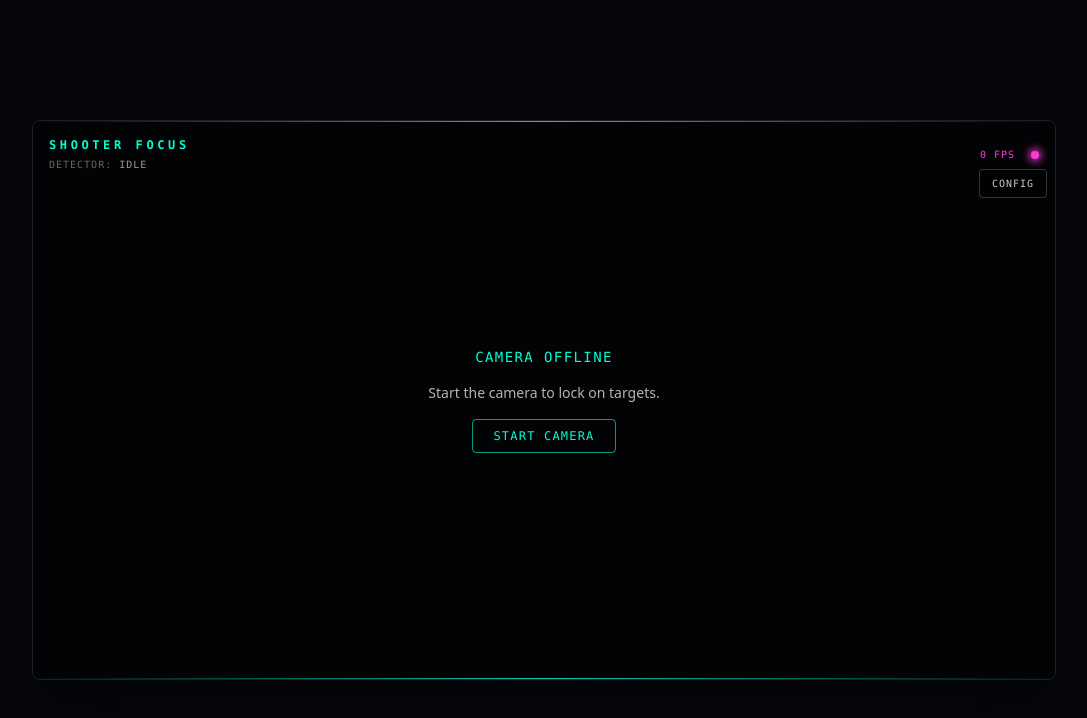
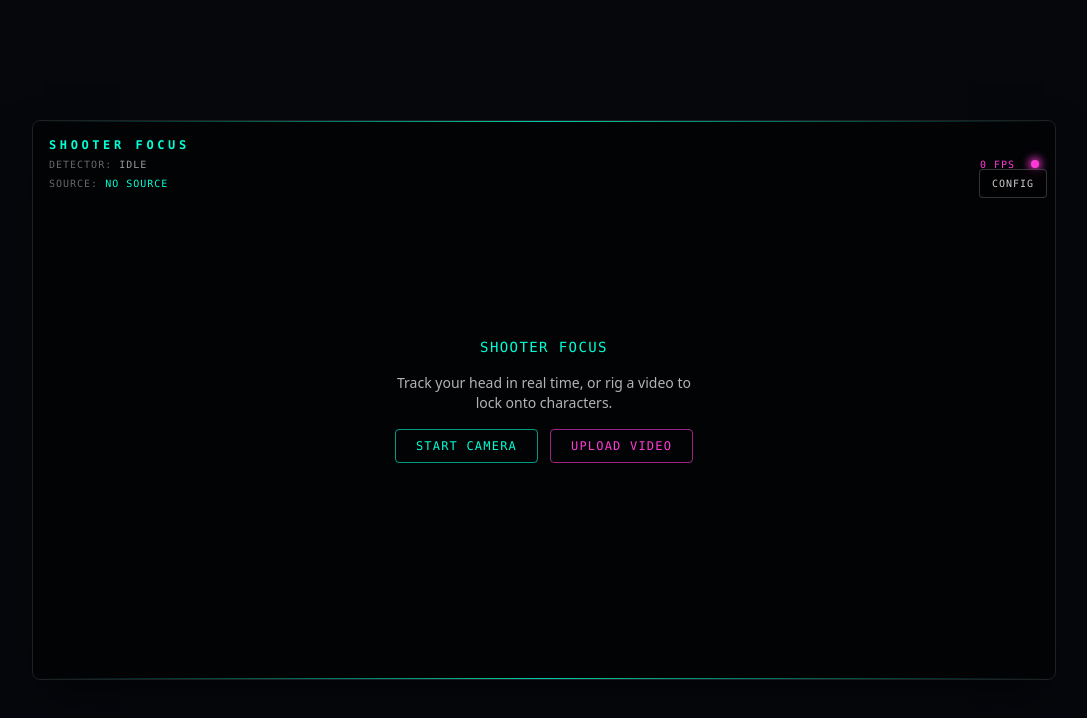
Before and after one commit to im-alisher/shooter-focus, a React (Vite) app: page / in a window 1280 px wide. Shown: the top 718 px of the page, without its empty margins (96-1183 px from the left). Built offline with nearby package versions, Linux system fonts and the light colour scheme.

Commit message:
feat: add video file upload tracking

```diff
--- a/src/App.tsx
+++ b/src/App.tsx
@@ -3,7 +3,7 @@ import DebugOverlay from './components/DebugOverlay/DebugOverlay'
 import SettingsPanel from './components/SettingsPanel/SettingsPanel'
 import TargetLockOverlay from './components/TargetLockOverlay/TargetLockOverlay'
 import WebcamFeed from './components/WebcamFeed/WebcamFeed'
-import { useWebcam } from './hooks/useWebcam'
+import { useMediaSource, type MediaSourceMode } from './hooks/useMediaSource'
 import { useHeadTracking } from './hooks/useHeadTracking'
 import { useHudSettings } from './hooks/useHudSettings'
 import { settingsToStyle } from './types/hudSettings'
@@ -15,16 +15,23 @@ const DETECTOR_LABEL: Record<string, string> = {
   failed: 'ERROR',
 }
 
+const MODE_LABEL: Record<MediaSourceMode, string> = {
+  none: 'NO SOURCE',
+  camera: 'CAMERA',
+  file: 'VIDEO FILE',
+}
+
 function App() {
-  const { videoRef, status, error, start } = useWebcam()
-  const cameraReady = status === 'ready'
+  const { videoRef, mode, status, error, fileName, startCamera, uploadFile } =
+    useMediaSource()
+  const feedReady = status === 'ready'
   const {
     status: detectorStatus,
     faceRef,
     targetRef,
     locked,
     fps,
-  } = useHeadTracking(videoRef, cameraReady)
+  } = useHeadTracking(videoRef, feedReady)
   const { settings, update, updateEffects, reset } = useHudSettings()
   const [configOpen, setConfigOpen] = useState(false)
   const [mirror, setMirror] = useState(true)
@@ -34,23 +41,26 @@ function App() {
       <div className="relative h-[70vh] max-h-[720px] w-full max-w-5xl overflow-hidden rounded-lg border border-white/10 shadow-2xl shadow-black/60">
         <WebcamFeed
           videoRef={videoRef}
+          mode={mode}
           status={status}
           error={error}
-          onStart={start}
+          fileName={fileName}
+          onStart={startCamera}
+          onUpload={uploadFile}
           mirror={mirror}
         />
 
         <DebugOverlay
           faceRef={faceRef}
           videoRef={videoRef}
-          visible={cameraReady && locked}
+          visible={feedReady && locked}
           mirror={mirror}
         />
 
         <TargetLockOverlay
           targetRef={targetRef}
           videoRef={videoRef}
-          visible={cameraReady}
+          visible={feedReady}
           style={settingsToStyle(settings)}
           effects={settings.effects}
           mirror={mirror}
@@ -86,6 +96,10 @@ function App() {
                 {DETECTOR_LABEL[detectorStatus]}
               </span>
             </span>
+            <span className="font-mono text-[10px] uppercase tracking-widest text-white/40">
+              Source:{' '}
+              <span className="text-hud-primary">{MODE_LABEL[mode]}</span>
+            </span>
           </div>
           <div className="flex items-center gap-4">
             <span
--- a/src/components/WebcamFeed/WebcamFeed.tsx
+++ b/src/components/WebcamFeed/WebcamFeed.tsx
@@ -1,33 +1,65 @@
-import type { RefObject } from 'react'
-import type { WebcamError, WebcamStatus } from '../../types/webcam'
+import { useRef, type RefObject } from 'react'
+import type { WebcamError } from '../../types/webcam'
+import type { MediaSourceMode } from '../../hooks/useMediaSource'
+import type { MediaSourceStatus } from '../../hooks/useMediaSource'
 
 interface WebcamFeedProps {
   videoRef: RefObject<HTMLVideoElement | null>
-  status: WebcamStatus
+  mode: MediaSourceMode
+  status: MediaSourceStatus
   error: WebcamError | null
+  fileName: string | null
   onStart: () => void
+  onUpload: (file: File) => void
   mirror?: boolean
 }
 
-function StatusPrompt({
+interface FeedPromptProps {
+  mode: MediaSourceMode
+  status: MediaSourceStatus
+  error: WebcamError | null
+  onStart: () => void
+  onUpload: (file: File) => void
+}
+
+function FeedPrompt({
+  mode,
   status,
   error,
   onStart,
-}: Pick<WebcamFeedProps, 'status' | 'error' | 'onStart'>) {
+  onUpload,
+}: FeedPromptProps) {
+  const fileInputRef = useRef<HTMLInputElement>(null)
+
+  const pickFile = () => {
+    fileInputRef.current?.click()
+  }
+
   if (status === 'error' && error) {
     return (
       <div className="flex flex-col items-center gap-4 p-6 text-center">
         <span className="font-mono text-sm uppercase tracking-widest text-hud-secondary">
-          Camera Error
+          Source Error
         </span>
         <p className="max-w-xs text-sm text-white/70">{error.message}</p>
         <button
           type="button"
-          onClick={onStart}
+          onClick={mode === 'camera' ? onStart : pickFile}
           className="rounded border border-hud-primary/60 px-5 py-2 font-mono text-xs uppercase tracking-widest text-hud-primary transition hover:bg-hud-primary/10"
         >
-          Retry
+          {mode === 'camera' ? 'Retry Camera' : 'Choose Another File'}
         </button>
+        <input
+          ref={fileInputRef}
+          type="file"
+          accept="video/*"
+          className="hidden"
+          onChange={(event) => {
+            const file = event.target.files?.[0]
+            if (file) onUpload(file)
+            event.target.value = ''
+          }}
+        />
       </div>
     )
   }
@@ -35,33 +67,59 @@ function StatusPrompt({
   return (
     <div className="flex flex-col items-center gap-4 p-6 text-center">
       <span className="font-mono text-sm uppercase tracking-widest text-hud-primary">
-        {status === 'permission' ? 'Requesting Camera...' : 'Camera Offline'}
+        {status === 'loading' ? 'Loading Source...' : 'Shooter Focus'}
       </span>
       <p className="max-w-xs text-sm text-white/70">
-        {status === 'permission'
-          ? 'Allow camera access to begin head tracking.'
-          : 'Start the camera to lock on targets.'}
+        {status === 'loading'
+          ? 'Starting video source — hold still.'
+          : 'Track your head in real time, or rig a video to lock onto characters.'}
       </p>
+      {status === 'idle' ? (
+        <div className="flex flex-wrap items-center justify-center gap-3">
           <button
             type="button"
             onClick={onStart}
-        disabled={status === 'permission'}
-        className="rounded border border-hud-primary/60 px-5 py-2 font-mono text-xs uppercase tracking-widest text-hud-primary transition enabled:hover:bg-hud-primary/10 disabled:opacity-50"
+            className="rounded border border-hud-primary/60 px-5 py-2 font-mono text-xs uppercase tracking-widest text-hud-primary transition hover:bg-hud-primary/10"
           >
-        {status === 'permission' ? 'Starting...' : 'Start Camera'}
+            Start Camera
           </button>
+          <button
+            type="button"
+            onClick={pickFile}
+            className="rounded border border-hud-secondary/60 px-5 py-2 font-mono text-xs uppercase tracking-widest text-hud-secondary transition hover:bg-hud-secondary/10"
+          >
+            Upload Video
+          </button>
+        </div>
+      ) : null}
+      <input
+        ref={fileInputRef}
+        type="file"
+        accept="video/*"
+        className="hidden"
+        onChange={(event) => {
+          const file = event.target.files?.[0]
+          if (file) onUpload(file)
+          event.target.value = ''
+        }}
+      />
     </div>
   )
 }
 
 export default function WebcamFeed({
   videoRef,
+  mode,
   status,
   error,
+  fileName,
   onStart,
+  onUpload,
   mirror = true,
 }: WebcamFeedProps) {
-  const isActive = status === 'ready'
+  const isActive = status === 'ready' && mode !== 'none'
+  const isFile = mode === 'file'
+  const showPrompt = !isActive
 
   return (
     <div className="relative h-full w-full overflow-hidden bg-black/60">
@@ -73,20 +131,31 @@ export default function WebcamFeed({
         muted
         playsInline
         autoPlay
+        controls={isFile}
       />
 
       <div
         className={`absolute inset-0 flex items-center justify-center ${
-          isActive ? 'pointer-events-none opacity-0' : 'opacity-100'
+          showPrompt ? 'opacity-100' : 'pointer-events-none opacity-0'
         }`}
       >
-        <StatusPrompt status={status} error={error} onStart={onStart} />
+        <FeedPrompt
+          mode={mode}
+          status={status}
+          error={error}
+          onStart={onStart}
+          onUpload={onUpload}
+        />
       </div>
 
-      <div className="pointer-events-none absolute inset-0">
-        <div className="absolute inset-x-0 top-0 h-px bg-gradient-to-r from-transparent via-hud-primary/80 to-transparent" />
-        <div className="absolute inset-x-0 bottom-0 h-px bg-gradient-to-r from-transparent via-hud-primary/80 to-transparent" />
+      {isFile && fileName && (
+        <div className="pointer-events-none absolute bottom-2 left-2 rounded border border-white/15 bg-black/50 px-2 py-1 font-mono text-[10px] uppercase tracking-widest text-white/60 backdrop-blur">
+          {fileName}
         </div>
+      )}
+
+      <div className="pointer-events-none absolute inset-x-0 top-0 z-10 h-px bg-gradient-to-r from-transparent via-hud-primary/80 to-transparent" />
+      <div className="pointer-events-none absolute inset-x-0 bottom-0 z-10 h-px bg-gradient-to-r from-transparent via-hud-primary/80 to-transparent" />
     </div>
   )
 }
--- /dev/null
+++ b/src/hooks/useMediaSource.ts
@@ -0,0 +1,96 @@
+import { useCallback, useEffect, useRef, useState, type RefObject } from 'react'
+import type { WebcamError, WebcamStatus } from '../types/webcam'
+import { useWebcam } from './useWebcam'
+import { useVideoFile, type VideoFileStatus } from './useVideoFile'
+
+export type MediaSourceMode = 'none' | 'camera' | 'file'
+
+export type MediaSourceStatus = 'idle' | 'loading' | 'ready' | 'error'
+
+interface UseMediaSourceResult {
+  videoRef: RefObject<HTMLVideoElement | null>
+  mode: MediaSourceMode
+  status: MediaSourceStatus
+  error: WebcamError | null
+  fileName: string | null
+  startCamera: () => void
+  uploadFile: (file: File) => void
+  stop: () => void
+}
+
+function toUnifiedStatus(
+  mode: MediaSourceMode,
+  webcamStatus: WebcamStatus | null,
+  fileStatus: VideoFileStatus,
+): MediaSourceStatus {
+  if (mode === 'camera') {
+    if (webcamStatus === 'ready') return 'ready'
+    if (webcamStatus === 'error') return 'error'
+    return 'loading'
+  }
+  if (mode === 'file') {
+    if (fileStatus === 'playing') return 'ready'
+    if (fileStatus === 'error') return 'error'
+    return 'loading'
+  }
+  return 'idle'
+}
+
+export function useMediaSource(): UseMediaSourceResult {
+  const videoRef = useRef<HTMLVideoElement>(null)
+  const {
+    status: webcamStatus,
+    error: webcamError,
+    start,
+    stop: stopWebcam,
+  } = useWebcam(undefined, videoRef)
+  const {
+    status: fileStatus,
+    fileName,
+    error: fileError,
+    load,
+    stop: stopFile,
+  } = useVideoFile(videoRef)
+
+  const [mode, setMode] = useState<MediaSourceMode>('none')
+
+  const startCamera = useCallback(() => {
+    setMode('camera')
+    start()
+  }, [start])
+
+  const uploadFile = useCallback(
+    (file: File) => {
+      setMode('file')
+      load(file)
+    },
+    [load],
+  )
+
+  const stop = useCallback(() => {
+    stopWebcam()
+    stopFile()
+    setMode('none')
+  }, [stopWebcam, stopFile])
+
+  useEffect(() => {
+    return () => {
+      stop()
+    }
+  }, [stop])
+
+  const status = toUnifiedStatus(mode, webcamStatus, fileStatus)
+  const error =
+    mode === 'camera' ? webcamError : mode === 'file' ? fileError : null
+
+  return {
+    videoRef,
+    mode,
+    status,
+    error,
+    fileName,
+    startCamera,
+    uploadFile,
+    stop,
+  }
+}
--- /dev/null
+++ b/src/hooks/useVideoFile.ts
@@ -0,0 +1,105 @@
+import { useCallback, useEffect, useRef, useState, type RefObject } from 'react'
+import type { WebcamError } from '../types/webcam'
+
+export type VideoFileStatus = 'idle' | 'loading' | 'playing' | 'error'
+
+interface UseVideoFileResult {
+  status: VideoFileStatus
+  fileName: string | null
+  error: WebcamError | null
+  load: (file: File) => void
+  stop: () => void
+}
+
+function clearMediaStream(video: HTMLVideoElement): void {
+  const stream = video.srcObject
+  if (stream instanceof MediaStream) {
+    stream.getTracks().forEach((track) => track.stop())
+  }
+  video.srcObject = null
+}
+
+export function useVideoFile(
+  videoRef: RefObject<HTMLVideoElement | null>,
+): UseVideoFileResult {
+  const [status, setStatus] = useState<VideoFileStatus>('idle')
+  const [fileName, setFileName] = useState<string | null>(null)
+  const [error, setError] = useState<WebcamError | null>(null)
+  const urlRef = useRef<string | null>(null)
+
+  const stop = useCallback(() => {
+    if (urlRef.current) {
+      URL.revokeObjectURL(urlRef.current)
+      urlRef.current = null
+    }
+
+    const video = videoRef.current
+    if (video) {
+      clearMediaStream(video)
+      video.pause()
+      video.removeAttribute('controls')
+      video.removeAttribute('src')
+      video.load()
+    }
+
+    setStatus('idle')
+    setFileName(null)
+    setError(null)
+  }, [videoRef])
+
+  const load = useCallback(
+    (file: File) => {
+      if (!file.type.startsWith('video/')) {
+        setError({
+          name: 'unsupported',
+          message: `"${file.name}" is not a supported video file.`,
+        })
+        setStatus('error')
+        return
+      }
+
+      stop()
+
+      const url = URL.createObjectURL(file)
+      urlRef.current = url
+      setFileName(file.name)
+      setStatus('loading')
+
+      const video = videoRef.current
+      if (!video) {
+        setError({ name: 'unknown', message: 'Video element is not ready.' })
+        setStatus('error')
+        return
+      }
+
+      clearMediaStream(video)
+      video.src = url
+      video.loop = true
+      video.muted = true
+      video.setAttribute('playsinline', 'true')
+
+      video.play().then(
+        () => setStatus('playing'),
+        () => {
+          setError({
+            name: 'unavailable',
+            message:
+              'Unable to play this video. The browser may not support its codec.',
+          })
+          setStatus('error')
+        },
+      )
+    },
+    [stop, videoRef],
+  )
+
+  useEffect(() => {
+    return () => {
+      if (urlRef.current) {
+        URL.revokeObjectURL(urlRef.current)
+      }
+    }
+  }, [])
+
+  return { status, fileName, error, load, stop }
+}
--- a/src/hooks/useWebcam.ts
+++ b/src/hooks/useWebcam.ts
@@ -1,4 +1,4 @@
-import { useCallback, useEffect, useRef, useState } from 'react'
+import { useCallback, useEffect, useRef, useState, type RefObject } from 'react'
 import type { WebcamError, WebcamStatus } from '../types/webcam'
 import type { CameraSettings } from '../types/webcam'
 
@@ -47,8 +47,12 @@ function mapError(error: unknown): WebcamError {
   }
 }
 
-export function useWebcam(settings: CameraSettings = DEFAULT_SETTINGS) {
-  const videoRef = useRef<HTMLVideoElement>(null)
+export function useWebcam(
+  settings: CameraSettings = DEFAULT_SETTINGS,
+  externalVideoRef?: RefObject<HTMLVideoElement | null>,
+) {
+  const internalVideoRef = useRef<HTMLVideoElement>(null)
+  const videoRef = externalVideoRef ?? internalVideoRef
   const streamRef = useRef<MediaStream | null>(null)
   const [status, setStatus] = useState<WebcamStatus>('idle')
   const [error, setError] = useState<WebcamError | null>(null)
@@ -77,6 +81,7 @@ export function useWebcam(settings: CameraSettings = DEFAULT_SETTINGS) {
 
       const video = videoRef.current
       if (video) {
+        video.removeAttribute('src')
         video.srcObject = stream
         video.setAttribute('playsinline', 'true')
         await video.play()
@@ -88,7 +93,7 @@ export function useWebcam(settings: CameraSettings = DEFAULT_SETTINGS) {
       setError(mapError(caught))
       setStatus('error')
     }
-  }, [settings, stopStream])
+  }, [settings, stopStream, videoRef])
 
   const stop = useCallback(() => {
     stopStream()
--- a/src/types/webcam.ts
+++ b/src/types/webcam.ts
@@ -1,7 +1,7 @@
 export type WebcamStatus = 'idle' | 'permission' | 'ready' | 'error'
 
 export type WebcamErrorName =
-  'not-allowed' | 'not-found' | 'unavailable' | 'unknown'
+  'not-allowed' | 'not-found' | 'unavailable' | 'unsupported' | 'unknown'
 
 export interface WebcamError {
   name: WebcamErrorName
```
Also changed, not shown: src/hooks/useHeadTracking.ts (+7 -6 lines). Lines whose indentation alone changed are shown as unchanged.
